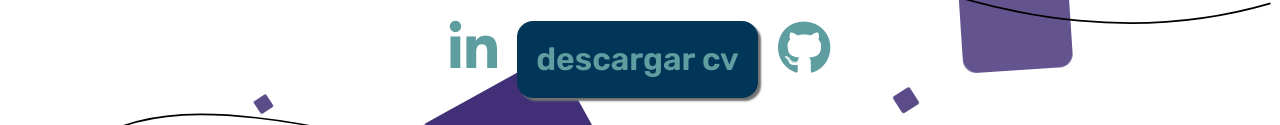
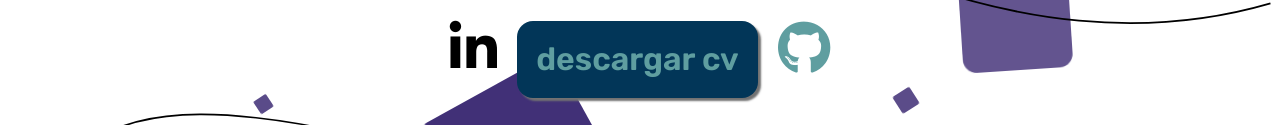
Before and after one commit to leitsman/10-PORTAFOLIO, a plain HTML site: page index.html in a window 1280 px wide. In both pictures the pointer is over the icon 473 px from the left and 683 px from the top of the page. Shown: the part 635-760 px from the top of the page. Drawn offline with Linux system fonts and the light colour scheme.

Commit message:
style: se añadio hover a los iconos de redes

```diff
--- a/css/style.css
+++ b/css/style.css
@@ -919,6 +919,10 @@ section[id*="sec"] {
   .sub-section {
     line-height: 2.4rem;
   }
+  .redes__icon:hover,
+  .principal__button-cv:hover {
+    color: var(--color-subtitle);
+  }
   .header__container,
   .main,
   .footer {
```
